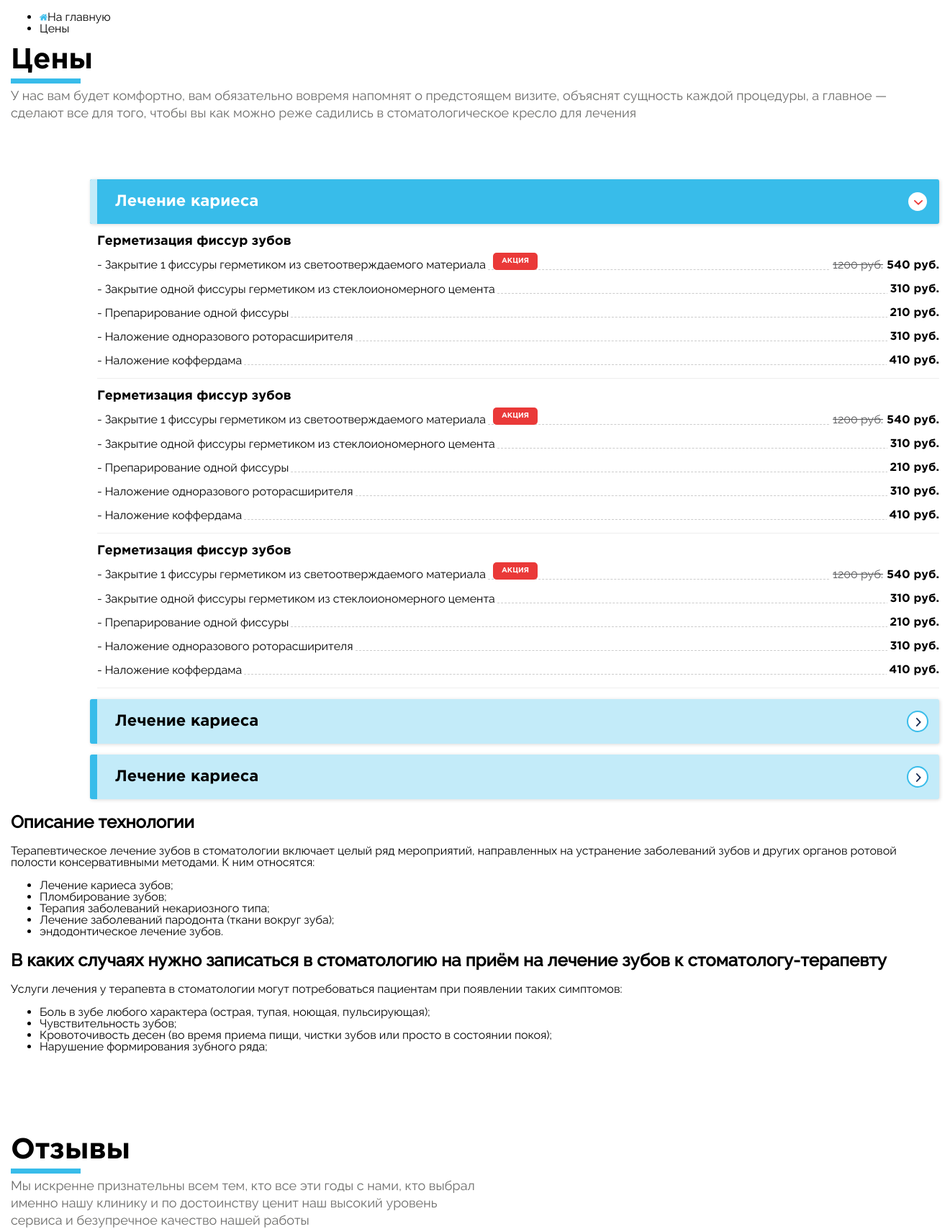
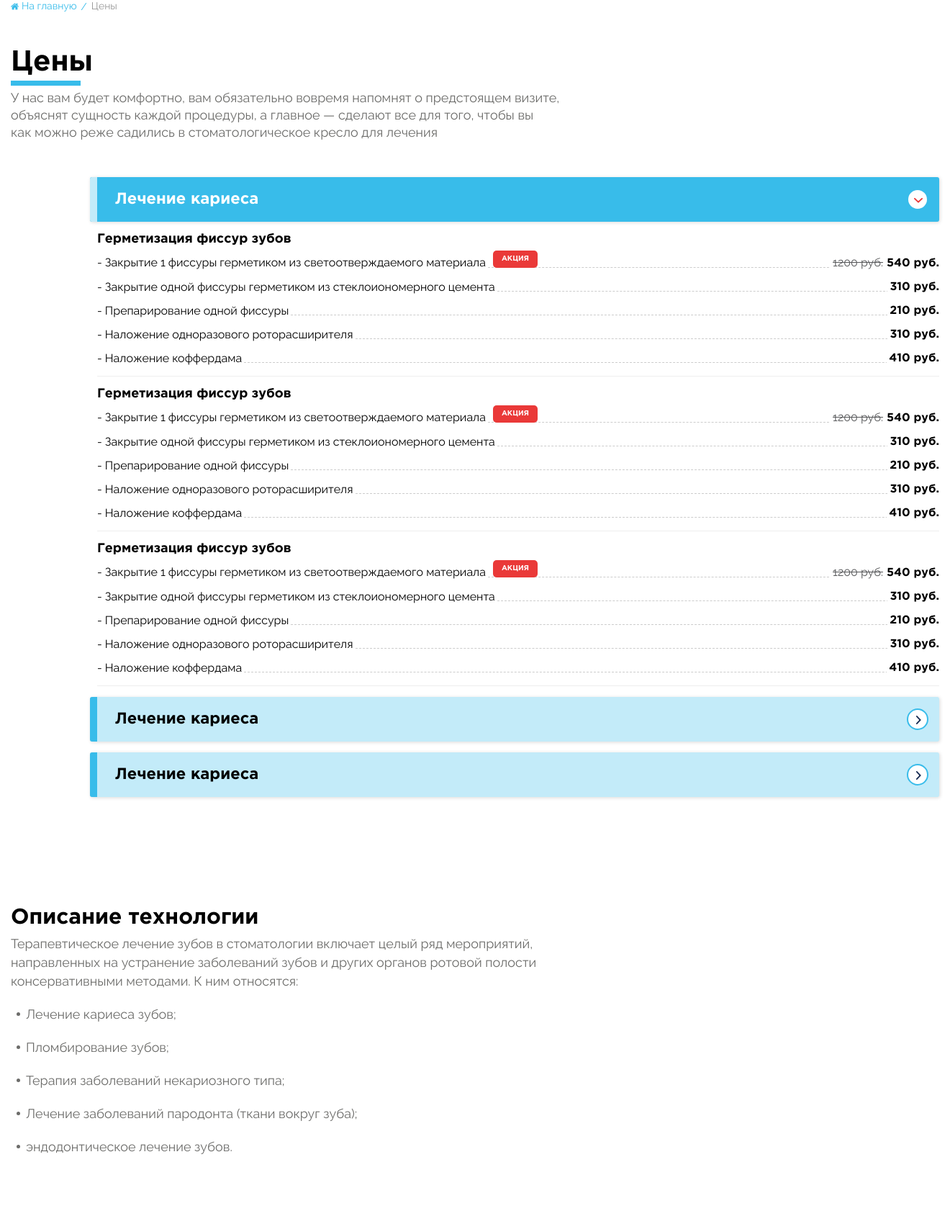
Before and after one commit to MrKobra/dental_web, a PHP site: page /price.html in a window 1320 px wide. Shown: the part 224-1931 px from the top of the page at 72% size. Run offline with PHP 8.4, Linux system fonts and the light colour scheme.

Commit message:
Add price page styles (price.html)

```diff
--- a/html/css/style.css
+++ b/html/css/style.css
@@ -173,6 +173,45 @@ body {
 }
 .slick-next.slick-disabled:hover:after {
   background: #172B52 url(../img/slider-disabled-arrow.png) no-repeat center center;
+}
+
+.breadcrumbs {
+  padding-bottom: 30px;
+}
+.breadcrumbs ul {
+  margin: 0;
+  padding: 0;
+  display: flex;
+}
+.breadcrumbs ul li {
+  list-style: none;
+  color: #999999;
+  font-size: 14px;
+  line-height: 17px;
+  padding: 0 10px;
+}
+.breadcrumbs ul li:first-child {
+  padding-left: 15px;
+  position: relative;
+}
+.breadcrumbs ul li:first-child img {
+  position: absolute;
+  left: 0;
+  top: 50%;
+  transform: translateY(-50%);
+}
+.breadcrumbs ul li a {
+  position: relative;
+  color: #38BCEA;
+}
+.breadcrumbs ul li a:after {
+  content: "/";
+  color: #38BCEA;
+  font-size: 14px;
+  line-height: 17px;
+  position: absolute;
+  right: -14px;
+  top: 1px;
 }
 
 /* Header Styles */
@@ -1154,4 +1193,58 @@ body {
   padding-bottom: 15px;
 }
 
+/* Price Page */
+.price-page .reviews {
+  padding-bottom: 150px;
+}
+.price-page .dropdown-container {
+  padding-top: 20px;
+}
+.price-page .dropdown-container .heading {
+  margin-bottom: 50px;
+}
+.price-page .dropdown-container .heading span {
+  width: 60%;
+}
+.price-page-content {
+  padding-top: 50px;
+}
+.price-page-content h2 {
+  margin: 100px 0 0;
+  font-family: "Gotham Pro", "Raleway", sans-serif;
+  font-size: 30px;
+  line-height: 36px;
+  width: 70%;
+}
+.price-page-content p {
+  font-size: 18px;
+  line-height: 26px;
+  margin: 5px 0 0;
+  color: #6C6C6A;
+  width: 60%;
+}
+.price-page-content ul {
+  margin: 0;
+  padding: 0;
+}
+.price-page-content ul li {
+  list-style: none;
+  color: #6C6C6A;
+  font-size: 18px;
+  line-height: 26px;
+  margin-top: 20px;
+  padding-left: 21px;
+  position: relative;
+}
+.price-page-content ul li:before {
+  content: "";
+  width: 5px;
+  height: 5px;
+  background: #6C6C6A;
+  border-radius: 50%;
+  left: 8px;
+  top: 10px;
+  position: absolute;
+}
+
 /*# sourceMappingURL=style.css.map */
--- a/html/css/style.sass
+++ b/html/css/style.sass
@@ -844,3 +844,48 @@
   &-row
     border-bottom: 1px solid #EEEEEE
     padding-bottom: 15px
+
+/* Price Page */
+.price-page
+  .reviews
+    padding-bottom: 150px
+  .dropdown-container
+    padding-top: 20px
+    .heading
+      margin-bottom: 50px
+      span
+        width: 60%
+  &-content
+    padding-top: 50px
+    h2
+      margin: 100px 0 0
+      font-family: $hFont, $mFont, sans-serif
+      font-size: 30px
+      line-height: 36px
+      width: 70%
+    p
+      font-size: 18px
+      line-height: 26px
+      margin: 5px 0 0
+      color: #6C6C6A
+      width: 60%
+    ul
+      margin: 0
+      padding: 0
+      li
+        list-style: none
+        color: #6C6C6A
+        font-size: 18px
+        line-height: 26px
+        margin-top: 20px
+        padding-left: 21px
+        position: relative
+        &:before
+          content: ''
+          width: 5px
+          height: 5px
+          background: #6C6C6A
+          border-radius: 50%
+          left: 8px
+          top: 10px
+          position: absolute
```
